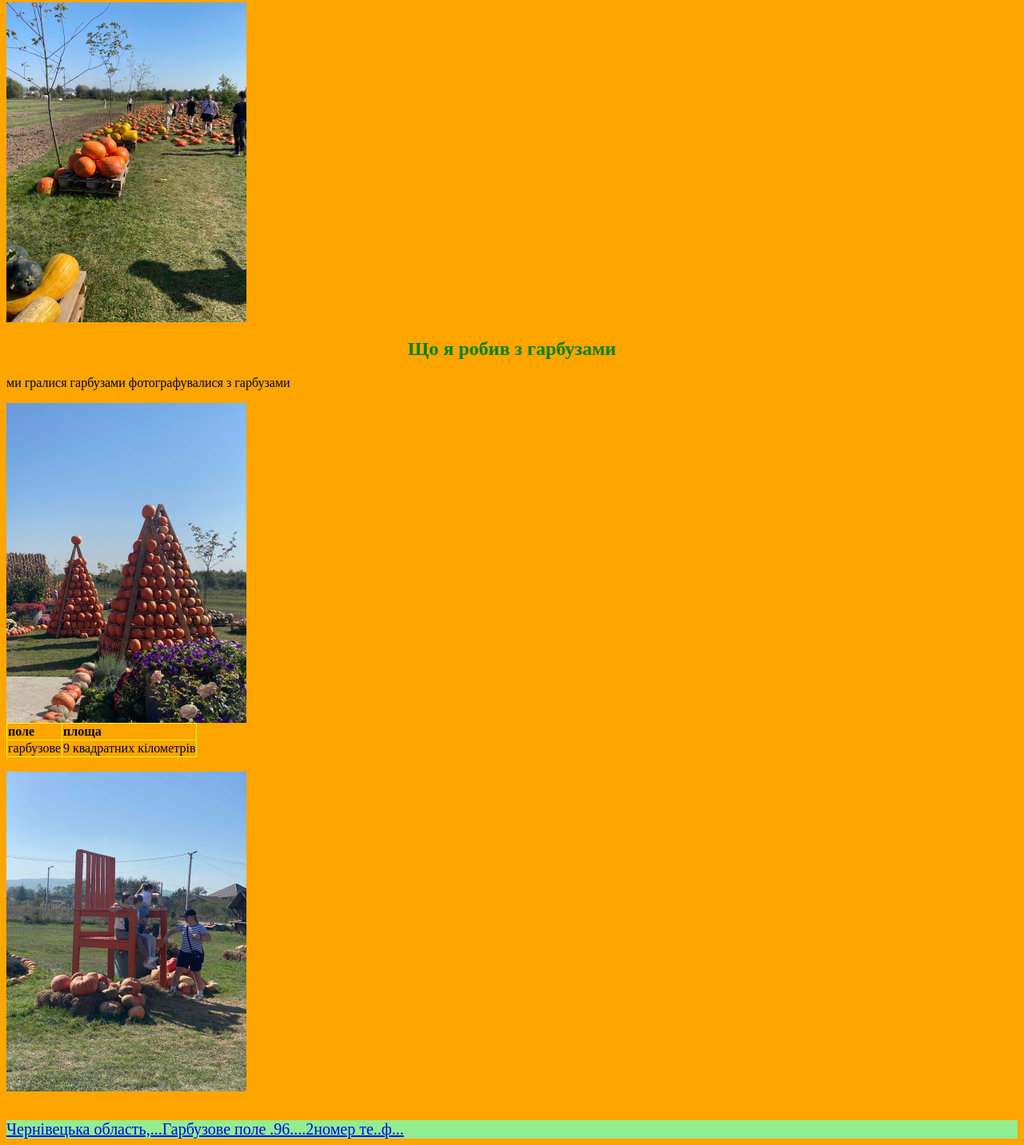
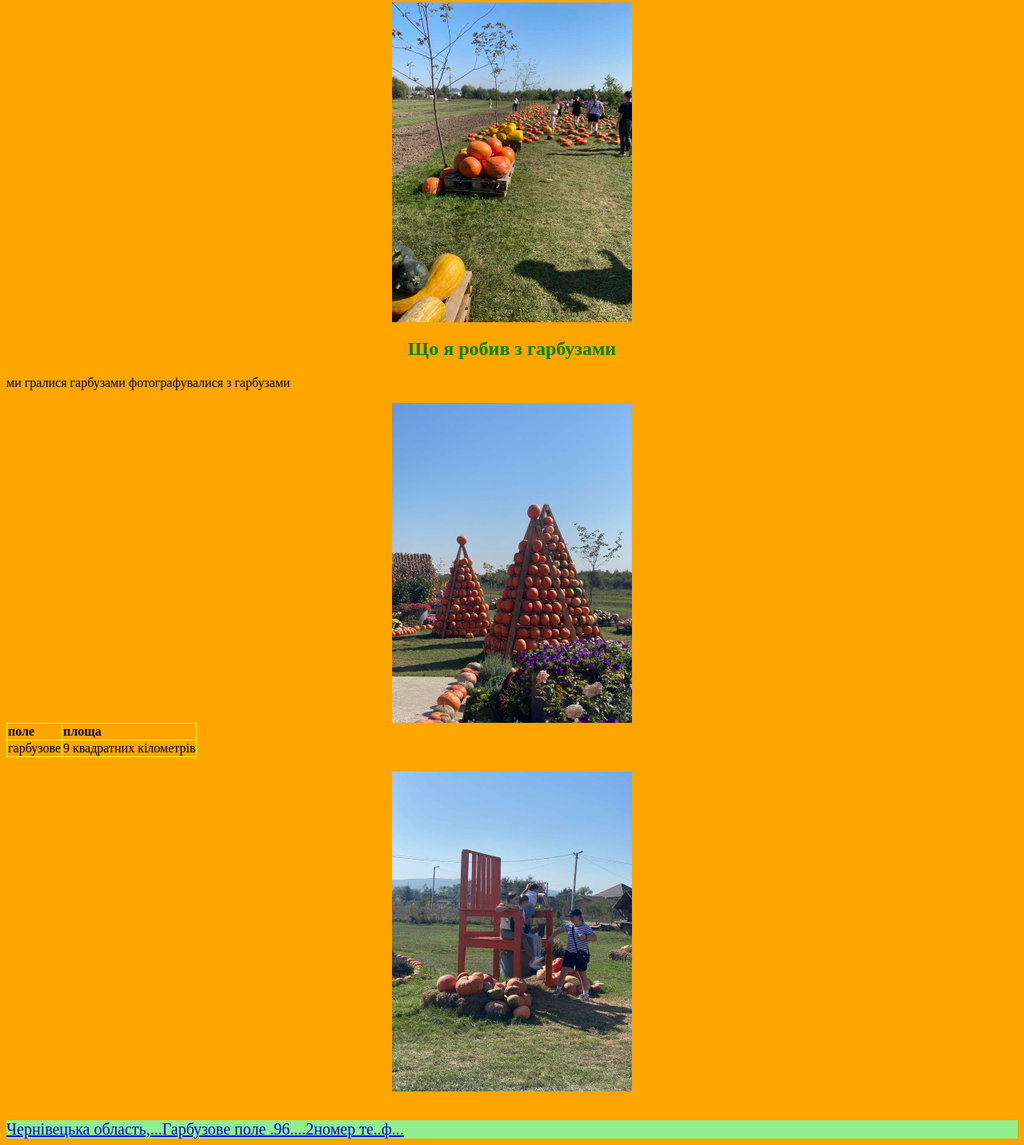
Before and after one commit to ElinaMrachkovska/berest, a plain HTML site: page index.html in a window 1280 px wide. Shown: the part 177-1609 px from the top of the page at 80% size. Drawn offline with Linux system fonts and the light colour scheme.

Commit message:
Update index.html

```diff
--- a/index.html
+++ b/index.html
@@ -5,10 +5,10 @@
 <main style="font-size:"30px">
      <h1 style="text-align:center;color:green"> У Чернівцях є величезне гарбузове поле </h1>
 <p> Я відвідав Гарбузове поле під час екскурсії разом з друзями </p>
-<img src="1.jpg" width="300px" height="400px" style="display: block; justify-content:center">
+<img src="1.jpg" width="300px" height="400px" style="display: block;  margin: 0 auto;  text-align:center;">
      <h2 style="text-align:center;color:green"> Що я робив з гарбузами </h2>
 <p> ми гралися гарбузами фотографувалися з гарбузами </p>
-<img src="2.jpg" width="300px" height="400px" style="display: block; justify-content:center">
+<img src="2.jpg" width="300px" height="400px" style="display: block; margin: 0 auto; text-align:center;">
 <table style="border:1px solid yellow;border-collapse:collapse;">
 <tr style="border:1px solid yellow;border-collapse:collapse;">
 <td style="border:1px solid yellow;border-collapse:collapse;"><b> поле </b></td>
@@ -20,7 +20,7 @@
 </tr>
 </table>
      <br>
-    <img src="3.jpg" width="300px" height="400px" style="display: block; justify-content:center">
+    <img src="3.jpg" width="300px" height="400px" style="display: block;  margin: 0 auto; text-align:center;">
 <br>
      <br>
 </main>
```
